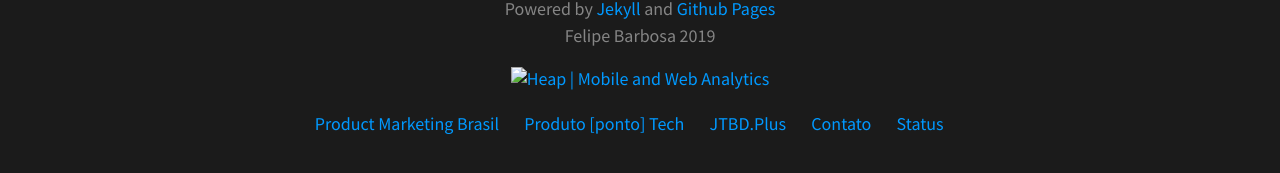
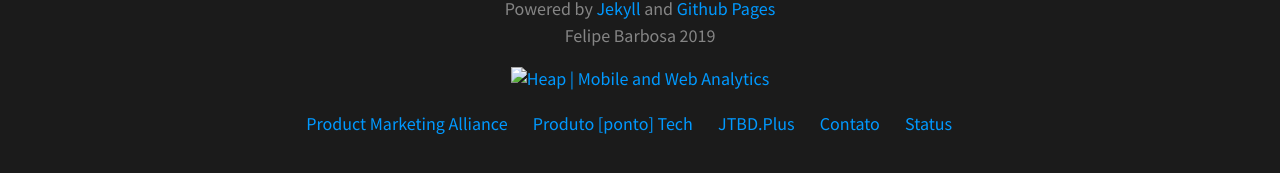
Before and after one commit to felipecbarbosa/felipecbarbosa.github.io, a Jekyll site: the page built from index.html, in a window 1280 px wide and 900 px high, scrolled down 3115 px. Shown: the part 660-833 px from the top of the window. Built offline with Jekyll 4.4.1, drawn with Linux system fonts in a browser that asks for light colours; nearby versions of some CDN libraries; the list of posts is cut into pages by our own code; comment, search, counter and statistics services are not loaded.

Commit message:
Changed PMB link to PMA

```diff
--- a/_includes/footer.html
+++ b/_includes/footer.html
@@ -136,9 +136,9 @@ addthis_share = {
 
 	<nav class="site-nav">
 		<ul>
-			<li><a href="https://productmarketingbrasil.com.br/author/felipebarbosa/" target="_blank">Product Marketing Brasil</a></li>
+			<li><a href="https://productmarketingalliance.com/" target="_blank">Product Marketing Alliance</a></li>
 			<li><a href="https://www.produto.tech/" target="_blank">Produto [ponto] Tech</a></li>
-			<li><a href="https://medium.com/jtbd" target="_blank">JTBD.Plus</a></li>
+			<li><a href="https://jtbd.plus" target="_blank">JTBD.Plus</a></li>
 			<li><a href="/contato/">Contato</a></li>
 			<li><a href="https://status.felipebarbosa.me/" target="_blank">Status</a></li>
 		</ul>
```
